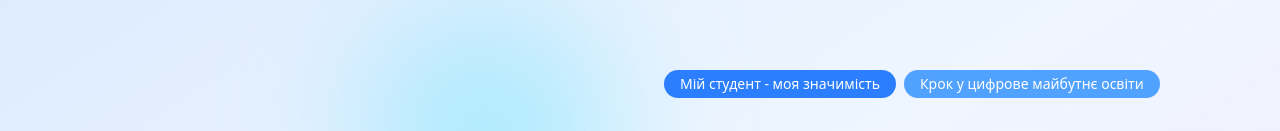
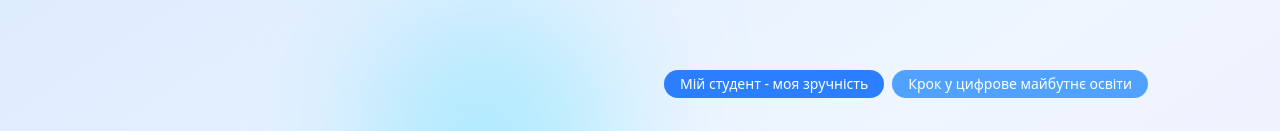
Before and after one commit to aliazmiievska/Cnuvs, a React (Vite) app: page / in a window 1280 px wide. Shown: the part 248-379 px from the top of the page. Built offline with nearby package versions, Linux system fonts and the light colour scheme.

Commit message:
зручність

```diff
--- a/src/App.tsx
+++ b/src/App.tsx
@@ -1,6 +1,6 @@
 import { Routes, Route } from "react-router-dom";
 import Footer from "./components/Footer";
-import AboutUs from "./pages/AboutUs";
+import AboutUs from "./pages/Hero";
 import Login from "./pages/Login";
 
 function App() {
--- a/src/pages/AboutUs.tsx
+++ b/src/pages/Hero.tsx
@@ -29,7 +29,7 @@ const AboutUs: React.FC = () => {
             <div className="relative z-10">
               <div className="flex gap-2 mb-6">
                 <span className="bg-blue-500 text-white px-4 py-1 rounded-full text-sm">
-                  Мій студент - моя значимість
+                  Мій студент - моя зручність
                 </span>
                 <span className="bg-blue-400 text-white px-4 py-1 rounded-full text-sm">
                   Крок у цифрове майбутнє освіти
```
